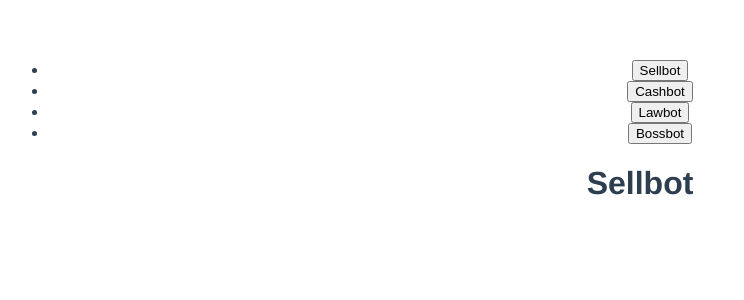
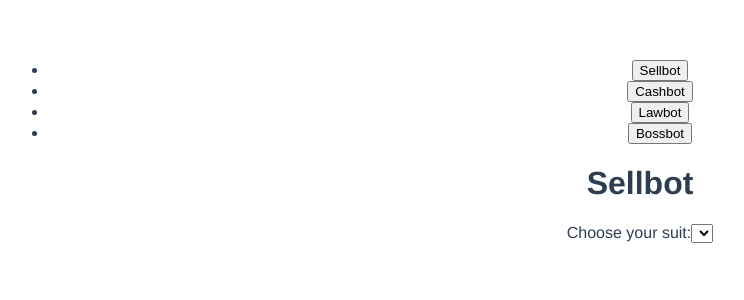
Before and after one commit to baileyborchert/cog-xp-calculator-2.0, a Vue app: page / in a window 1280 px wide. Shown: the top 300 px of the page, without its empty margins (0-744 px from the left). Built offline with nearby package versions, Linux system fonts and the light colour scheme.

Commit message:
BUILD: Imported JSON data into cog-hq and wrote a method to set it to default Cog HQ on component load.

```diff
--- a/src/components/cog-hq/cog-hq.vue
+++ b/src/components/cog-hq/cog-hq.vue
@@ -1,14 +1,44 @@
 <template>
   <h1 v-text="cogType" />
-  <h2 v-text="xpName" />
+
+  <form>
+    <label for="suit">Choose your suit:</label>
+
+    <select
+      id="suit"
+    >
+
+    </select>
+  </form>
 </template>
 
 <script>
+import cogHqJson from './cog-hq.json'
+
 export default {
-  name: 'CogHeadquarters',
+  name: 'CogHQ',
+
+  data() {
+    return {
+      hqData: null,
+    }
+  },
+
   props: {
     cogType: String,
-    xpName: String,
+  },
+
+  mounted() {
+    this.getHqData()
+  },
+
+  methods: {
+    /**
+     * Get HQ JSON data that matches the active Cog type.
+     */
+    getHqData() {
+      this.hqData = cogHqJson.find(hq => hq.cogType === this.cogType)
+    }
   }
 }
 </script>
```
Also changed, not shown: src/App.vue (line endings or trailing spaces), src/components/cog-hq/cog-hq.json (line endings or trailing spaces).
